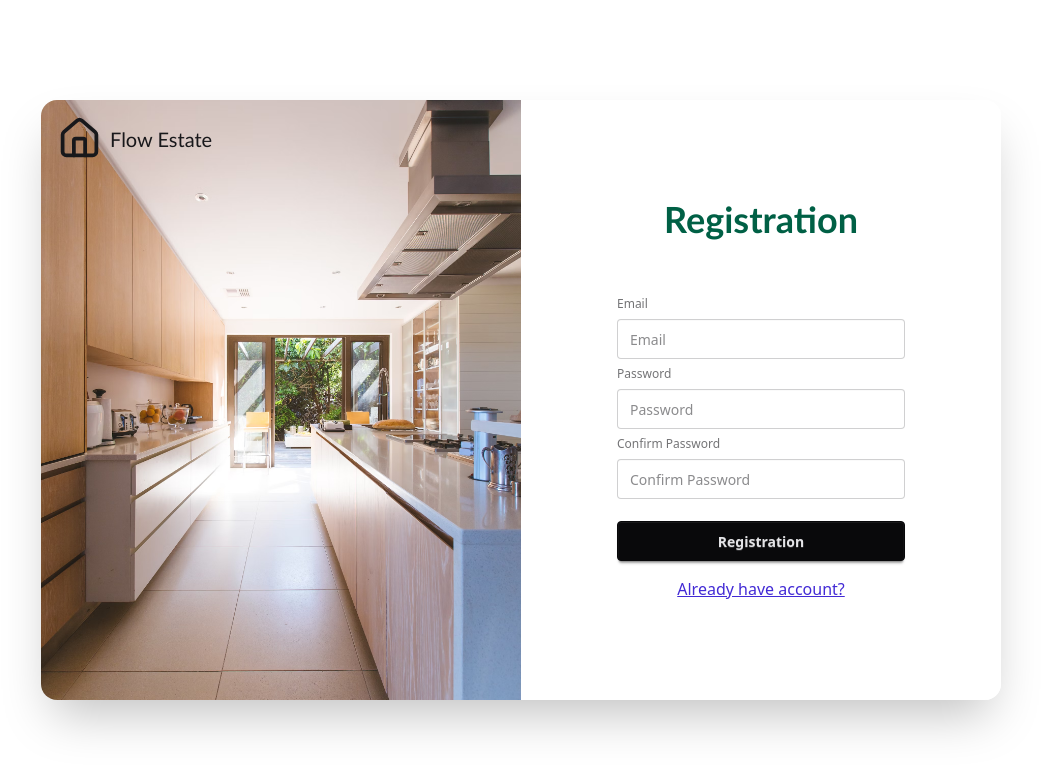
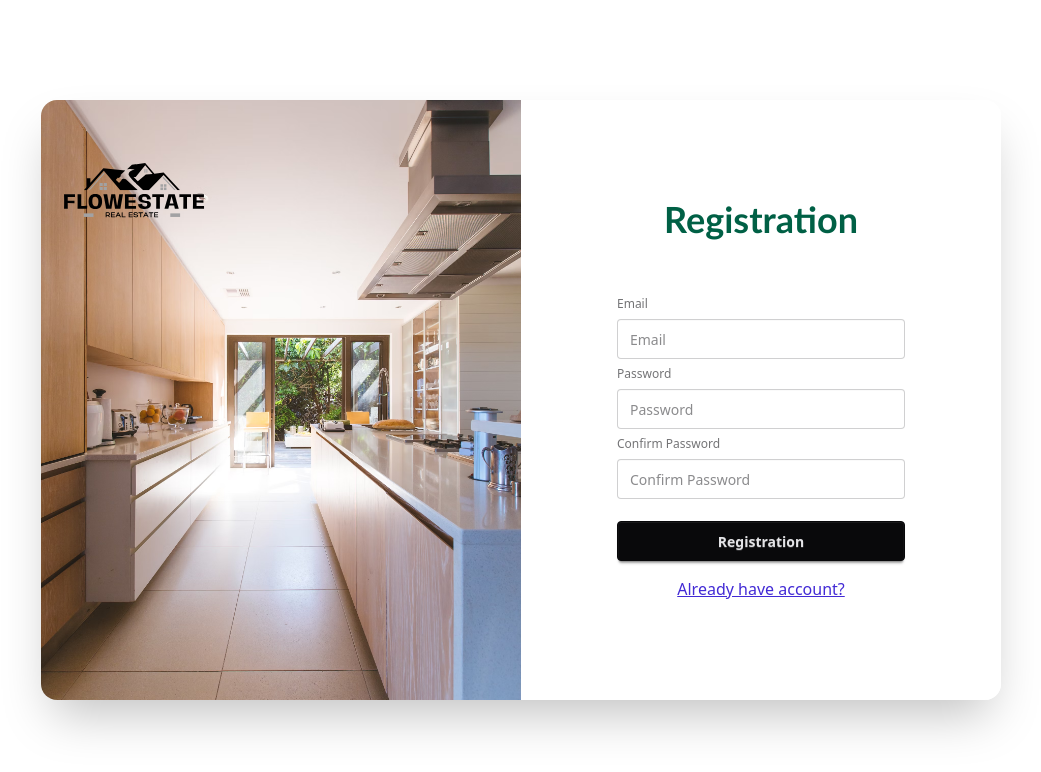
Before and after one commit to TothKristof/FlowEstate, a React (Vite) app in the folder Frontend/: page /registration in a window 1280 px wide. Shown: the top 772 px of the page, without its empty margins (119-1160 px from the left). Built offline with nearby package versions, Linux system fonts and the light colour scheme.

Commit message:
Replace logo with custom

```diff
--- a/Frontend/src/components/Brand.tsx
+++ b/Frontend/src/components/Brand.tsx
@@ -1,12 +1,11 @@
-import { House } from "lucide-react";
+import Logo from "../assets/logo.svg";
 
 function Brand() {
   return (
     <div className="flex cursor-pointer">
       <div className="flex">
-        <House size={30} className="w-[45px] h-[45px]" strokeWidth={2} />
+        <img src={Logo} alt="Logo" className="w-[150px] h-[150px]" />
       </div>
-      <h1 className="px-2 my-auto xl:text-xl">Flow Estate</h1>
     </div>
   )
 }
--- a/Frontend/src/pages/Login.tsx
+++ b/Frontend/src/pages/Login.tsx
@@ -15,7 +15,7 @@ function Login() {
     >
       <div className="md:w-3/4 h-[75%] flex bg-white/90 rounded-[1rem] shadow-2xl">
         <div className="w-1/2 overflow-hidden relative hidden xl:block">
-          <div className="absolute top-4 left-4 z-10">
+          <div className="absolute top-[-40px] left-4 z-10">
             <Brand></Brand>
           </div>
           <img
```
Also changed, not shown: Frontend/src/assets/logo.svg (added).
